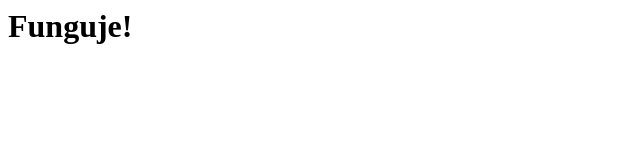
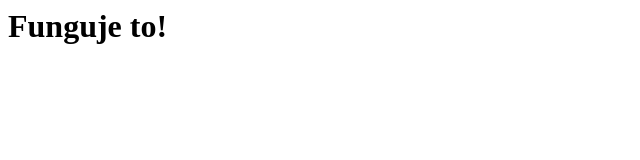
Before and after one commit to aerojam/aerojam.github.io, a plain HTML site: page index.html in a window 1280 px wide. Shown: the full height of the page, 0-640 px from the left. Drawn offline with Linux system fonts and the light colour scheme.

Commit message:
Update index.html

```diff
--- a/index.html
+++ b/index.html
@@ -1 +1 @@
-<h1>Funguje!</h1>
+<h1>Funguje to!</h1>
```
